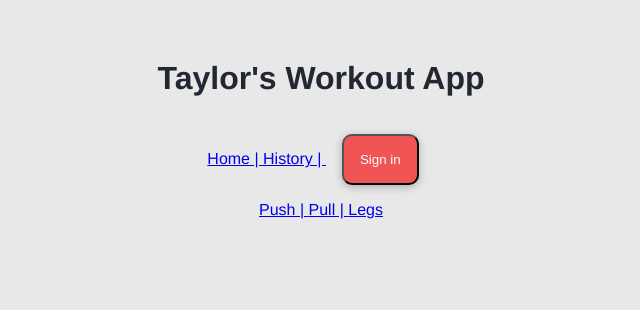
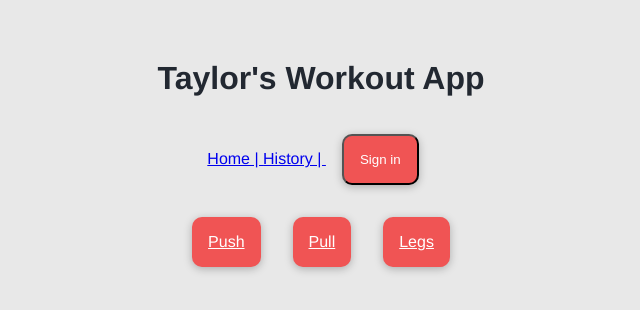
Before and after one commit to taylorsweetman/workout-tracker, a Vue app: page /#/home in a window 1280 px wide. Shown: the top 310 px of the page, without its empty margins (319-959 px from the left). Built offline with nearby package versions, Linux system fonts and the light colour scheme.

Commit message:
styled route links

```diff
--- a/src/views/Home.vue
+++ b/src/views/Home.vue
@@ -1,31 +1,10 @@
 <template>
   <div class="row">
-    <router-link to="/exercise/Push">Push | </router-link>
-    <router-link to="/exercise/Pull">Pull | </router-link>
-    <router-link to="/exercise/Legs">Legs</router-link>
+    <router-link to="/exercise/Push" class="box">Push</router-link>
+    <router-link to="/exercise/Pull" class="box">Pull</router-link>
+    <router-link to="/exercise/Legs" class="box">Legs</router-link>
   </div>
   <router-view />
-
-  <!-- <div class="row">
-    <div v-if="selectedIdx !== -1">
-      <exercise-session
-        :active="true"
-        :data-obj="userData"
-        :name="sessions[selectedIdx].name"
-      ></exercise-session>
-    </div>
-    <div v-else>
-      <exercise-session
-        v-for="(session, idx) in sessions"
-        :key="idx"
-        :active="session.active"
-        :name="session.name"
-        @selected-state="activateChild(idx)"
-      />
-    </div>
-  </div>
-
-  <auth @auth-in="popData($event)" @auth-out="unPopData()"></auth> -->
 </template>
 
 <script>
```
